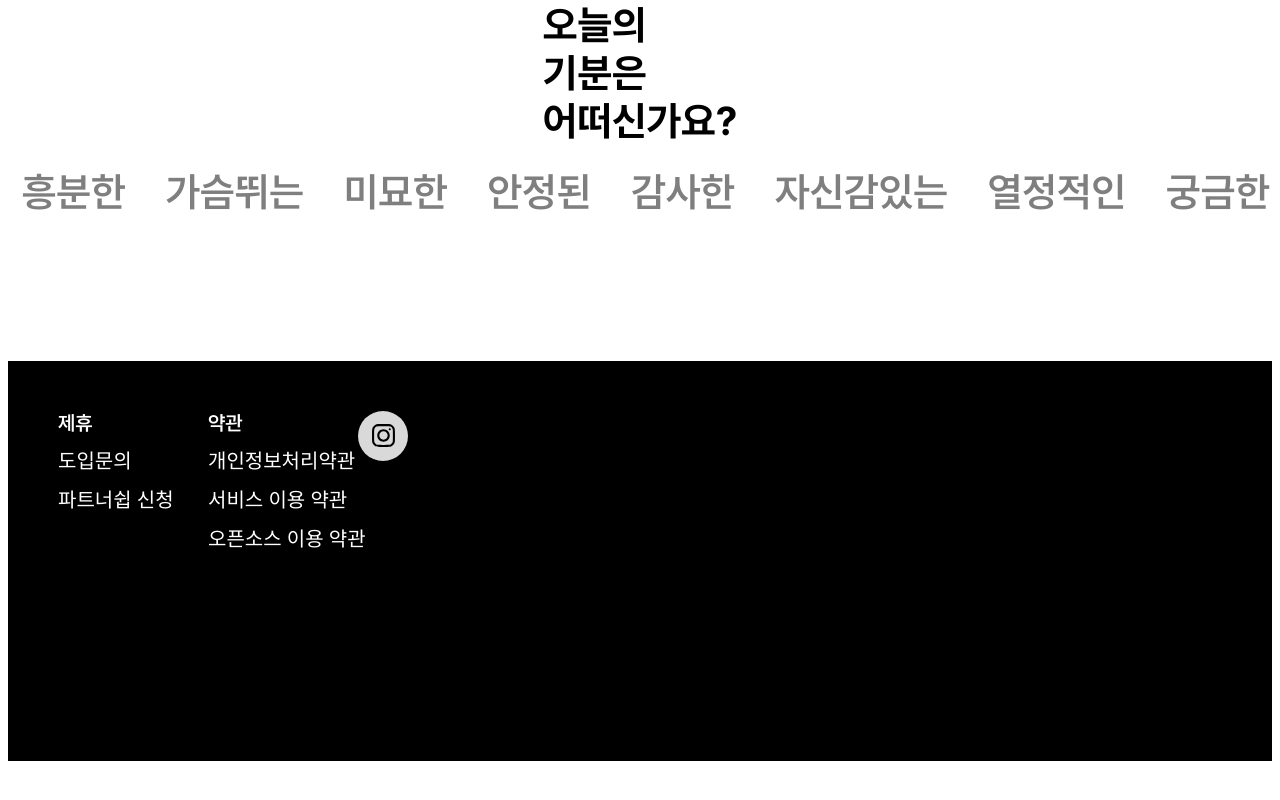
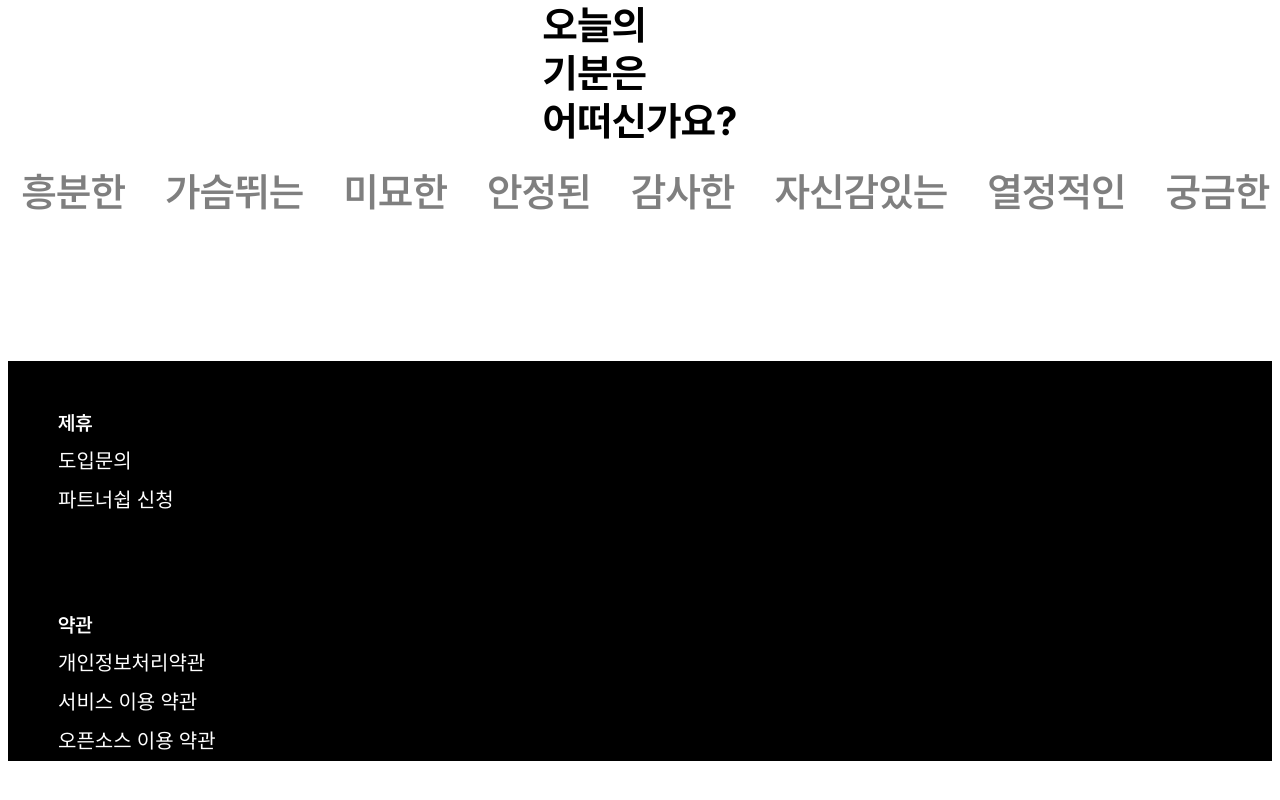
Before and after one commit to GSM-AING/frontend, a React (Vite) app: page / in a window 1280 px wide. Shown: the part 962-1762 px from the top of the page. Before the commit the page ends 1731 px from the top, so only its background shows below. Built offline with nearby package versions, Linux system fonts and the light colour scheme; a web font is replaced by a local one.

Commit message:
:bug: :: 사이즈 수정으로 인한 SNS 임시 삭제 및 버전 업데이트

```diff
--- a/src/components/Navbar/index.tsx
+++ b/src/components/Navbar/index.tsx
@@ -1,5 +1,5 @@
 import * as S from "./style.ts";
-import instagramlogo from "../../assets/instagram.svg";
+// import instagramlogo from "../../assets/instagram.svg";
 export default function Topbar() {
   return (
     <S.NavbarObject>
@@ -14,11 +14,6 @@ export default function Topbar() {
         <S.MenuText>서비스 이용 약관</S.MenuText>
         <S.MenuText>오픈소스 이용 약관</S.MenuText>
       </S.MenuObject>
-      <S.MenuObject>
-        <S.SnsRound>
-          <img src={instagramlogo} alt="instagram" width="25" height="25" />
-        </S.SnsRound>
-      </S.MenuObject>
     </S.NavbarObject>
   );
 }
--- a/src/components/Navbar/style.ts
+++ b/src/components/Navbar/style.ts
@@ -5,9 +5,9 @@ export const NavbarObject = styled.div`
   width: auto;
   height: 400px;
   display: grid;
-  grid-template-columns: 150px 150px 100px;
+  grid-template-columns: 90px 90;
   @media screen and (max-width: 375px) {
-    grid-template-rows: 150px 150px 100px;
+    grid-template-rows: 120px 120px;
   }
 `;
 
```
Also changed, not shown: package.json (+6 -6 lines), 1 other file (tests, documents, lock files or other folders).
